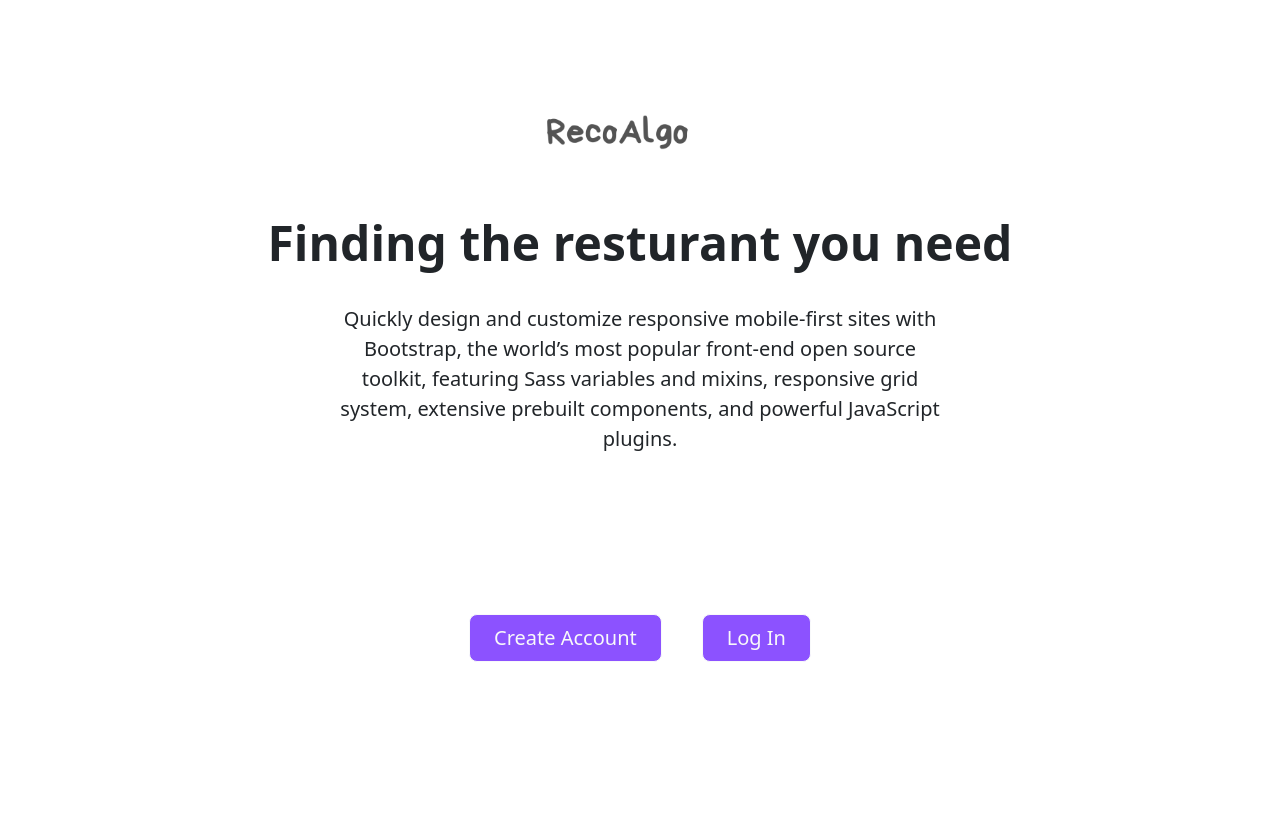
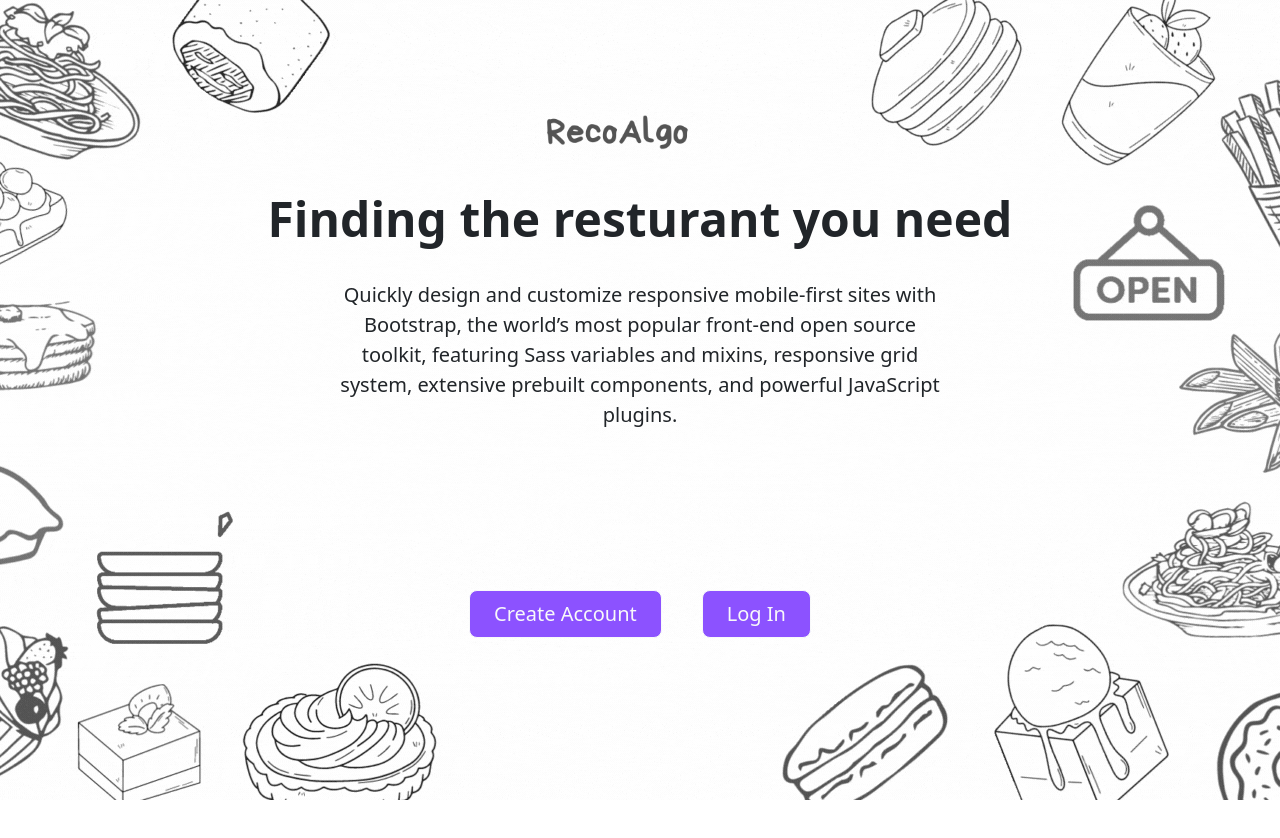
Before and after one commit to Thombuhl/Fullstack-Capstone-Review-App, a React app: page / in a window 1280 px wide. Built offline with nearby package versions, Linux system fonts and the light colour scheme; no server answers.

Commit message:
Adding Background Image

```diff
--- a/client/components/LandingPage.js
+++ b/client/components/LandingPage.js
@@ -13,12 +13,12 @@ const LandingPage = () => {
     };
     return (
 
-                    <div className="text-end ">
+                    <div className="carousel-item active">
                         <div className="px-4 py-5 my-5 text-center ">
                             <img
-                                className="d-block mx-auto mb-4"
+
                                 src="logoCha.png"
-                                alt=""
+                                alt="Logo"
                                 width="auto"
                                 height="70"
                             />
```
